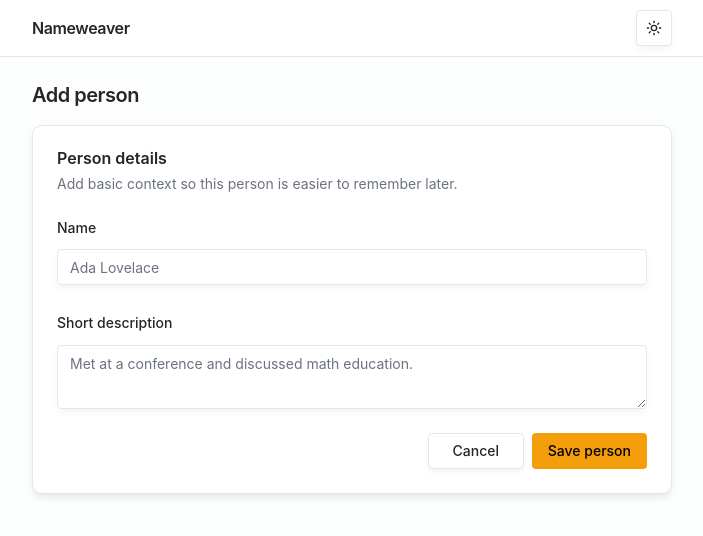
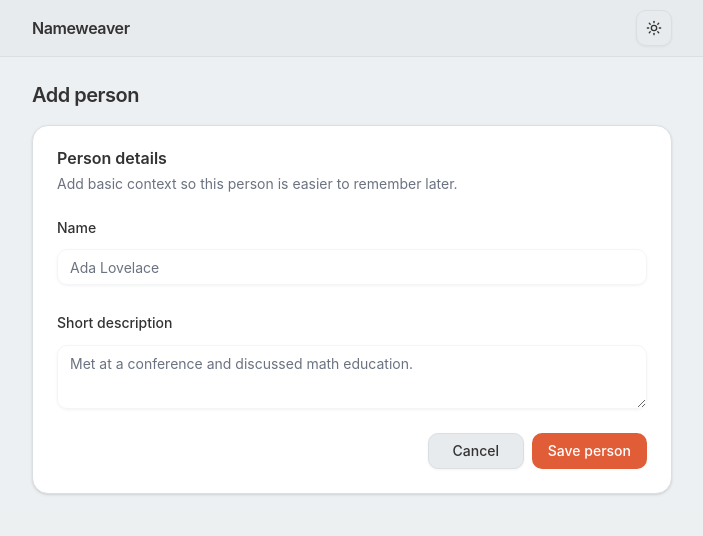
Before and after one commit to Tomas-Tamantini/nameweaver, a React (Vite) app in the folder frontend/: page /people/new in a window 1280 px wide. Shown: the top 536 px of the page, without its empty margins (288-991 px from the left). Built offline with nearby package versions, Linux system fonts and the light colour scheme.

Commit message:
Change theme

```diff
--- a/frontend/src/index.css
+++ b/frontend/src/index.css
@@ -3,6 +3,124 @@
 @import 'shadcn/tailwind.css';
 
 @custom-variant dark (&:is(.dark *));
+
+:root {
+  --background: oklch(0.9383 0.0042 236.4993);
+  --foreground: oklch(0.3211 0 0);
+  --card: oklch(1 0 0);
+  --card-foreground: oklch(0.3211 0 0);
+  --popover: oklch(1 0 0);
+  --popover-foreground: oklch(0.3211 0 0);
+  --primary: oklch(0.6397 0.172 36.4421);
+  --primary-foreground: oklch(1 0 0);
+  --secondary: oklch(0.967 0.0029 264.5419);
+  --secondary-foreground: oklch(0.4461 0.0263 256.8018);
+  --muted: oklch(0.9846 0.0017 247.8389);
+  --muted-foreground: oklch(0.551 0.0234 264.3637);
+  --accent: oklch(0.9119 0.0222 243.8174);
+  --accent-foreground: oklch(0.3791 0.1378 265.5222);
+  --destructive: oklch(0.6368 0.2078 25.3313);
+  --destructive-foreground: oklch(1 0 0);
+  --border: oklch(0.9022 0.0052 247.8822);
+  --input: oklch(0.97 0.0029 264.542);
+  --ring: oklch(0.6397 0.172 36.4421);
+  --chart-1: oklch(0.7156 0.0605 248.6845);
+  --chart-2: oklch(0.7875 0.0917 35.9616);
+  --chart-3: oklch(0.5778 0.0759 254.1573);
+  --chart-4: oklch(0.5016 0.0849 259.4902);
+  --chart-5: oklch(0.4241 0.0952 264.0306);
+  --sidebar: oklch(0.903 0.0046 258.3257);
+  --sidebar-foreground: oklch(0.3211 0 0);
+  --sidebar-primary: oklch(0.6397 0.172 36.4421);
+  --sidebar-primary-foreground: oklch(1 0 0);
+  --sidebar-accent: oklch(0.9119 0.0222 243.8174);
+  --sidebar-accent-foreground: oklch(0.3791 0.1378 265.5222);
+  --sidebar-border: oklch(0.9276 0.0058 264.5313);
+  --sidebar-ring: oklch(0.6397 0.172 36.4421);
+  --font-sans: Inter, sans-serif;
+  --font-serif: Source Serif 4, serif;
+  --font-mono: JetBrains Mono, monospace;
+  --radius: 0.75rem;
+  --shadow-x: 0px;
+  --shadow-y: 1px;
+  --shadow-blur: 3px;
+  --shadow-spread: 0px;
+  --shadow-opacity: 0.1;
+  --shadow-color: hsl(0 0% 0%);
+  --shadow-2xs: 0px 1px 3px 0px hsl(0 0% 0% / 0.05);
+  --shadow-xs: 0px 1px 3px 0px hsl(0 0% 0% / 0.05);
+  --shadow-sm:
+    0px 1px 3px 0px hsl(0 0% 0% / 0.1), 0px 1px 2px -1px hsl(0 0% 0% / 0.1);
+  --shadow:
+    0px 1px 3px 0px hsl(0 0% 0% / 0.1), 0px 1px 2px -1px hsl(0 0% 0% / 0.1);
+  --shadow-md:
+    0px 1px 3px 0px hsl(0 0% 0% / 0.1), 0px 2px 4px -1px hsl(0 0% 0% / 0.1);
+  --shadow-lg:
+    0px 1px 3px 0px hsl(0 0% 0% / 0.1), 0px 4px 6px -1px hsl(0 0% 0% / 0.1);
+  --shadow-xl:
+    0px 1px 3px 0px hsl(0 0% 0% / 0.1), 0px 8px 10px -1px hsl(0 0% 0% / 0.1);
+  --shadow-2xl: 0px 1px 3px 0px hsl(0 0% 0% / 0.25);
+  --tracking-normal: 0em;
+  --spacing: 0.25rem;
+}
+
+.dark {
+  --background: oklch(0.2598 0.0306 262.6666);
+  --foreground: oklch(0.9219 0 0);
+  --card: oklch(0.3106 0.0301 268.6365);
+  --card-foreground: oklch(0.9219 0 0);
+  --popover: oklch(0.29 0.0249 268.3986);
+  --popover-foreground: oklch(0.9219 0 0);
+  --primary: oklch(0.6397 0.172 36.4421);
+  --primary-foreground: oklch(1 0 0);
+  --secondary: oklch(0.3095 0.0266 266.7132);
+  --secondary-foreground: oklch(0.9219 0 0);
+  --muted: oklch(0.3095 0.0266 266.7132);
+  --muted-foreground: oklch(0.7155 0 0);
+  --accent: oklch(0.338 0.0589 267.5867);
+  --accent-foreground: oklch(0.8823 0.0571 254.1284);
+  --destructive: oklch(0.6368 0.2078 25.3313);
+  --destructive-foreground: oklch(1 0 0);
+  --border: oklch(0.3843 0.0301 269.7337);
+  --input: oklch(0.3843 0.0301 269.7337);
+  --ring: oklch(0.6397 0.172 36.4421);
+  --chart-1: oklch(0.7156 0.0605 248.6845);
+  --chart-2: oklch(0.7693 0.0876 34.1875);
+  --chart-3: oklch(0.5778 0.0759 254.1573);
+  --chart-4: oklch(0.5016 0.0849 259.4902);
+  --chart-5: oklch(0.4241 0.0952 264.0306);
+  --sidebar: oklch(0.31 0.0283 267.7408);
+  --sidebar-foreground: oklch(0.9219 0 0);
+  --sidebar-primary: oklch(0.6397 0.172 36.4421);
+  --sidebar-primary-foreground: oklch(1 0 0);
+  --sidebar-accent: oklch(0.338 0.0589 267.5867);
+  --sidebar-accent-foreground: oklch(0.8823 0.0571 254.1284);
+  --sidebar-border: oklch(0.3843 0.0301 269.7337);
+  --sidebar-ring: oklch(0.6397 0.172 36.4421);
+  --font-sans: Inter, sans-serif;
+  --font-serif: Source Serif 4, serif;
+  --font-mono: JetBrains Mono, monospace;
+  --radius: 0.75rem;
+  --shadow-x: 0px;
+  --shadow-y: 1px;
+  --shadow-blur: 3px;
+  --shadow-spread: 0px;
+  --shadow-opacity: 0.1;
+  --shadow-color: hsl(0 0% 0%);
+  --shadow-2xs: 0px 1px 3px 0px hsl(0 0% 0% / 0.05);
+  --shadow-xs: 0px 1px 3px 0px hsl(0 0% 0% / 0.05);
+  --shadow-sm:
+    0px 1px 3px 0px hsl(0 0% 0% / 0.1), 0px 1px 2px -1px hsl(0 0% 0% / 0.1);
+  --shadow:
+    0px 1px 3px 0px hsl(0 0% 0% / 0.1), 0px 1px 2px -1px hsl(0 0% 0% / 0.1);
+  --shadow-md:
+    0px 1px 3px 0px hsl(0 0% 0% / 0.1), 0px 2px 4px -1px hsl(0 0% 0% / 0.1);
+  --shadow-lg:
+    0px 1px 3px 0px hsl(0 0% 0% / 0.1), 0px 4px 6px -1px hsl(0 0% 0% / 0.1);
+  --shadow-xl:
+    0px 1px 3px 0px hsl(0 0% 0% / 0.1), 0px 8px 10px -1px hsl(0 0% 0% / 0.1);
+  --shadow-2xl: 0px 1px 3px 0px hsl(0 0% 0% / 0.25);
+}
 
 @theme inline {
   --color-background: var(--background);
@@ -57,124 +175,6 @@
   --shadow-2xl: var(--shadow-2xl);
 }
 
-:root {
-  --background: oklch(1 0 0);
-  --foreground: oklch(0.2686 0 0);
-  --card: oklch(1 0 0);
-  --card-foreground: oklch(0.2686 0 0);
-  --popover: oklch(1 0 0);
-  --popover-foreground: oklch(0.2686 0 0);
-  --primary: oklch(0.7686 0.1647 70.0804);
-  --primary-foreground: oklch(0 0 0);
-  --secondary: oklch(0.967 0.0029 264.5419);
-  --secondary-foreground: oklch(0.4461 0.0263 256.8018);
-  --muted: oklch(0.9846 0.0017 247.8389);
-  --muted-foreground: oklch(0.551 0.0234 264.3637);
-  --accent: oklch(0.9869 0.0214 95.2774);
-  --accent-foreground: oklch(0.4732 0.1247 46.2007);
-  --destructive: oklch(0.6368 0.2078 25.3313);
-  --destructive-foreground: oklch(1 0 0);
-  --border: oklch(0.9276 0.0058 264.5313);
-  --input: oklch(0.9276 0.0058 264.5313);
-  --ring: oklch(0.7686 0.1647 70.0804);
-  --chart-1: oklch(0.7686 0.1647 70.0804);
-  --chart-2: oklch(0.6658 0.1574 58.3183);
-  --chart-3: oklch(0.5553 0.1455 48.9975);
-  --chart-4: oklch(0.4732 0.1247 46.2007);
-  --chart-5: oklch(0.4137 0.1054 45.9038);
-  --sidebar: oklch(0.9846 0.0017 247.8389);
-  --sidebar-foreground: oklch(0.2686 0 0);
-  --sidebar-primary: oklch(0.7686 0.1647 70.0804);
-  --sidebar-primary-foreground: oklch(1 0 0);
-  --sidebar-accent: oklch(0.9869 0.0214 95.2774);
-  --sidebar-accent-foreground: oklch(0.4732 0.1247 46.2007);
-  --sidebar-border: oklch(0.9276 0.0058 264.5313);
-  --sidebar-ring: oklch(0.7686 0.1647 70.0804);
-  --font-sans: Inter, sans-serif;
-  --font-serif: Source Serif 4, serif;
-  --font-mono: JetBrains Mono, monospace;
-  --radius: 0.375rem;
-  --shadow-x: 0px;
-  --shadow-y: 4px;
-  --shadow-blur: 8px;
-  --shadow-spread: -1px;
-  --shadow-opacity: 0.1;
-  --shadow-color: hsl(0 0% 0%);
-  --shadow-2xs: 0px 4px 8px -1px hsl(0 0% 0% / 0.05);
-  --shadow-xs: 0px 4px 8px -1px hsl(0 0% 0% / 0.05);
-  --shadow-sm:
-    0px 4px 8px -1px hsl(0 0% 0% / 0.1), 0px 1px 2px -2px hsl(0 0% 0% / 0.1);
-  --shadow:
-    0px 4px 8px -1px hsl(0 0% 0% / 0.1), 0px 1px 2px -2px hsl(0 0% 0% / 0.1);
-  --shadow-md:
-    0px 4px 8px -1px hsl(0 0% 0% / 0.1), 0px 2px 4px -2px hsl(0 0% 0% / 0.1);
-  --shadow-lg:
-    0px 4px 8px -1px hsl(0 0% 0% / 0.1), 0px 4px 6px -2px hsl(0 0% 0% / 0.1);
-  --shadow-xl:
-    0px 4px 8px -1px hsl(0 0% 0% / 0.1), 0px 8px 10px -2px hsl(0 0% 0% / 0.1);
-  --shadow-2xl: 0px 4px 8px -1px hsl(0 0% 0% / 0.25);
-  --tracking-normal: 0em;
-  --spacing: 0.25rem;
-}
-
-.dark {
-  --background: oklch(0.2046 0 0);
-  --foreground: oklch(0.9219 0 0);
-  --card: oklch(0.2686 0 0);
-  --card-foreground: oklch(0.9219 0 0);
-  --popover: oklch(0.2686 0 0);
-  --popover-foreground: oklch(0.9219 0 0);
-  --primary: oklch(0.7686 0.1647 70.0804);
-  --primary-foreground: oklch(0 0 0);
-  --secondary: oklch(0.2686 0 0);
-  --secondary-foreground: oklch(0.9219 0 0);
-  --muted: oklch(0.2393 0 0);
-  --muted-foreground: oklch(0.7155 0 0);
-  --accent: oklch(0.4732 0.1247 46.2007);
-  --accent-foreground: oklch(0.9243 0.1151 95.7459);
-  --destructive: oklch(0.6368 0.2078 25.3313);
-  --destructive-foreground: oklch(1 0 0);
-  --border: oklch(0.3715 0 0);
-  --input: oklch(0.3715 0 0);
-  --ring: oklch(0.7686 0.1647 70.0804);
-  --chart-1: oklch(0.8369 0.1644 84.4286);
-  --chart-2: oklch(0.6658 0.1574 58.3183);
-  --chart-3: oklch(0.4732 0.1247 46.2007);
-  --chart-4: oklch(0.5553 0.1455 48.9975);
-  --chart-5: oklch(0.4732 0.1247 46.2007);
-  --sidebar: oklch(0.1684 0 0);
-  --sidebar-foreground: oklch(0.9219 0 0);
-  --sidebar-primary: oklch(0.7686 0.1647 70.0804);
-  --sidebar-primary-foreground: oklch(1 0 0);
-  --sidebar-accent: oklch(0.4732 0.1247 46.2007);
-  --sidebar-accent-foreground: oklch(0.9243 0.1151 95.7459);
-  --sidebar-border: oklch(0.3715 0 0);
-  --sidebar-ring: oklch(0.7686 0.1647 70.0804);
-  --font-sans: Inter, sans-serif;
-  --font-serif: Source Serif 4, serif;
-  --font-mono: JetBrains Mono, monospace;
-  --radius: 0.375rem;
-  --shadow-x: 0px;
-  --shadow-y: 4px;
-  --shadow-blur: 8px;
-  --shadow-spread: -1px;
-  --shadow-opacity: 0.1;
-  --shadow-color: hsl(0 0% 0%);
-  --shadow-2xs: 0px 4px 8px -1px hsl(0 0% 0% / 0.05);
-  --shadow-xs: 0px 4px 8px -1px hsl(0 0% 0% / 0.05);
-  --shadow-sm:
-    0px 4px 8px -1px hsl(0 0% 0% / 0.1), 0px 1px 2px -2px hsl(0 0% 0% / 0.1);
-  --shadow:
-    0px 4px 8px -1px hsl(0 0% 0% / 0.1), 0px 1px 2px -2px hsl(0 0% 0% / 0.1);
-  --shadow-md:
-    0px 4px 8px -1px hsl(0 0% 0% / 0.1), 0px 2px 4px -2px hsl(0 0% 0% / 0.1);
-  --shadow-lg:
-    0px 4px 8px -1px hsl(0 0% 0% / 0.1), 0px 4px 6px -2px hsl(0 0% 0% / 0.1);
-  --shadow-xl:
-    0px 4px 8px -1px hsl(0 0% 0% / 0.1), 0px 8px 10px -2px hsl(0 0% 0% / 0.1);
-  --shadow-2xl: 0px 4px 8px -1px hsl(0 0% 0% / 0.25);
-}
-
 @layer base {
   * {
     @apply border-border outline-ring/50;
```
